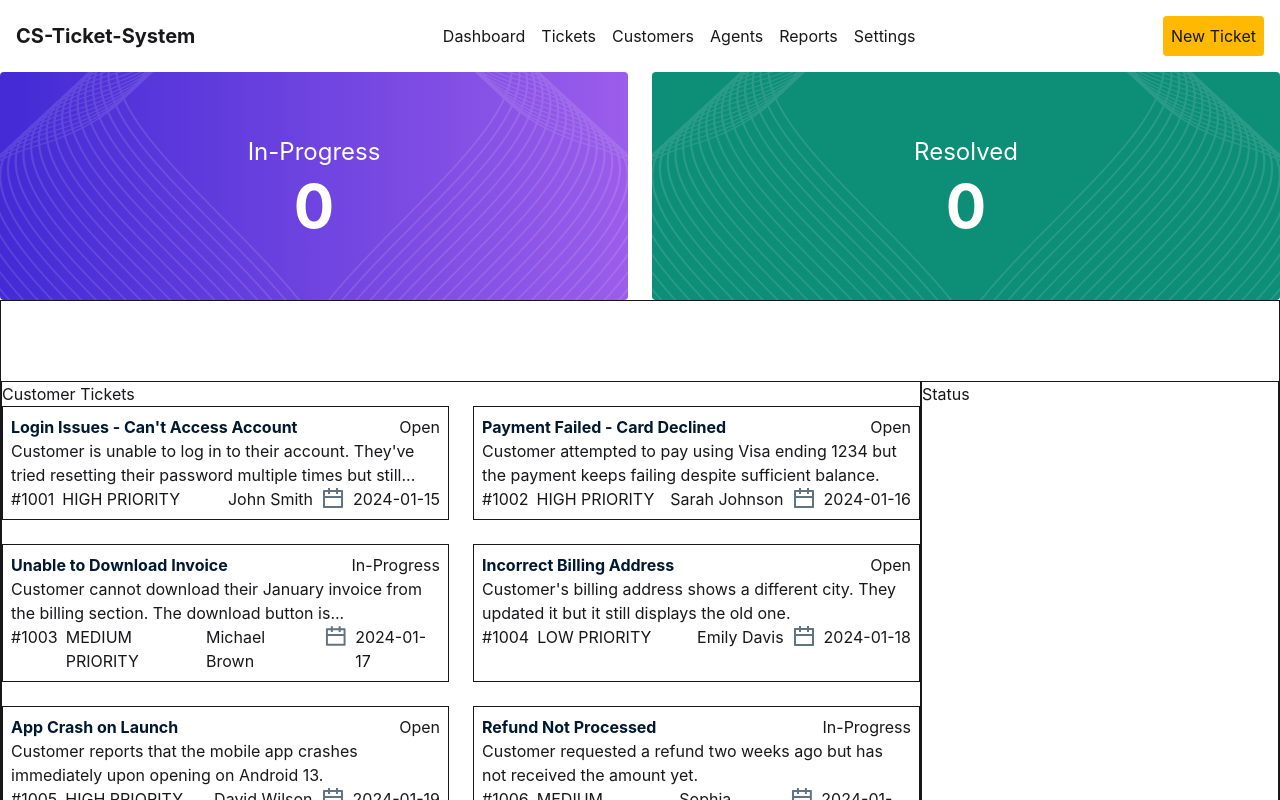
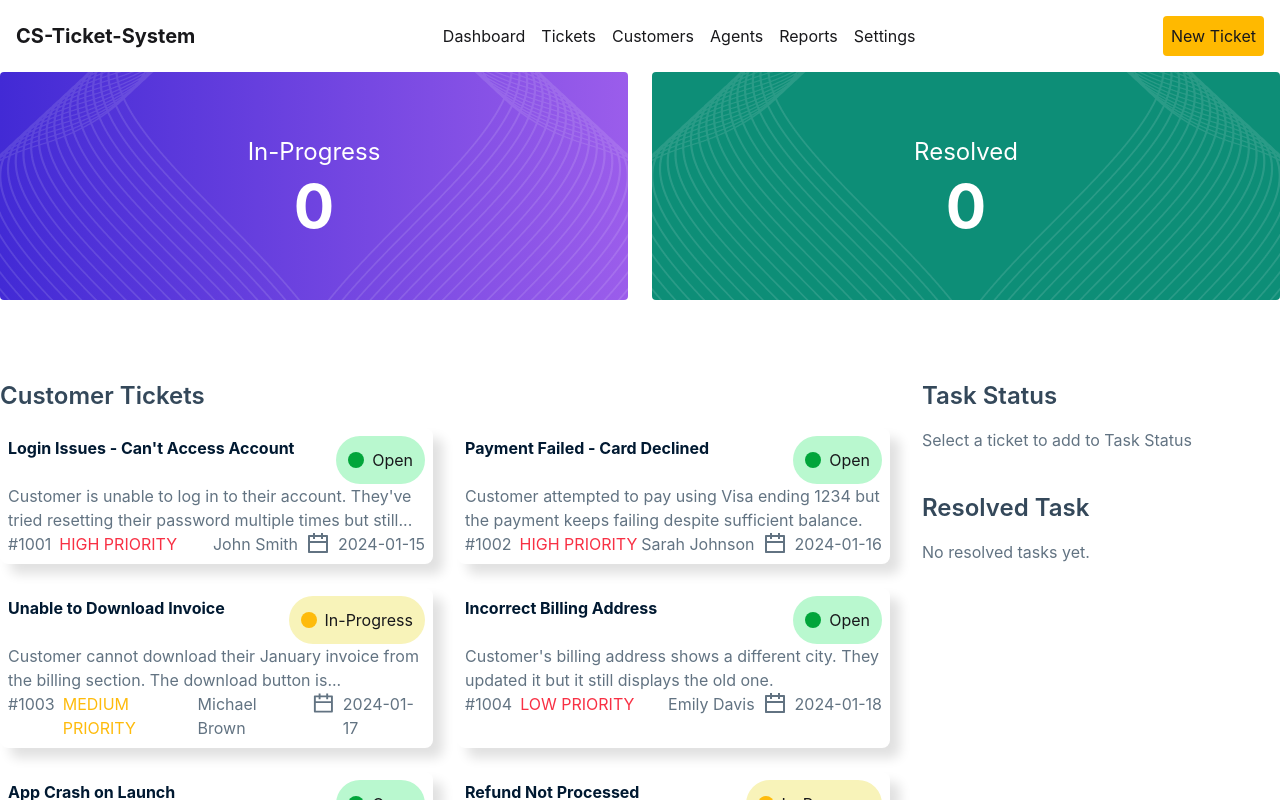
Before and after one commit to Noman172590/Customer_Support_Ticket_Syste, a React (Vite) app: page / in a window 1280 px wide. Shown: the top 800 px of the page. Built offline with nearby package versions, Linux system fonts and the light colour scheme.

Commit message:
Ticket update

```diff
--- a/src/Components/Ticket/Ticket.jsx
+++ b/src/Components/Ticket/Ticket.jsx
@@ -1,33 +1,39 @@
-import React, { use } from "react";
+import  { use } from "react";
 import { DateIcon } from "../../assets";
 
+const sameClass="text-[#627382] text-base"
 const Ticket = ({ data }) => {
   const overAllData = use(data);
   const singeData = overAllData.data;
   console.log(singeData);
   return (
-    <div className="max-w-7xl mx-auto border py-20">
-      <div className="grid grid-cols-[minmax(0,1fr)_358px]">
-        <div className="border">
-          <p>Customer Tickets</p>
+    <div className="max-w-7xl mx-auto  py-20">
+      <div className="grid grid-cols-[minmax(0,1fr)_358px] gap-8">
+        <div>
+          <p className="mb-4 text-[#34485A] font-semibold text-2xl">Customer Tickets</p>
           <div className="grid grid-cols-2 gap-6">
             {singeData.map((item) => (
-              <div className="border p-2">
+              <div className="rounded-lg bg-white shadow-[10px_10px_12px_rgba(0,0,0,0.12)] p-2">
                 <div className="flex justify-between">
                   <p className="text-[#001931] font-bold">
   {item.title}
 </p>
-                  <p>{item.status}</p>
+                  <div className={`flex items-center gap-2 ${item.status==="Open"?"bg-[#B9F8CF]":"bg-[#F8F3B9]"} p-3 rounded-4xl`}>
+                    <div className={`w-4 h-4 rounded-full  ${item.status==="Open"?"bg-[#02A53B]":"bg-[#FEBB0C]"}`}></div>
+                    <div className="">
+                    {item.status}
+                     </div>
+                    </div>
                 </div>
-                <p>{item.description}</p>
+                <p className={sameClass}>{item.description}</p>
                 <div className="flex justify-between">
                   <div className="flex gap-2">
-                    <p>#{item.id}</p>
-                    <p>{item.priority} PRIORITY</p>
+                    <p className={sameClass}>#{item.id}</p>
+                    <p className={`${item.status==="Open"?"text-[#F83044]":"text-[#FEBB0C]"}`}>{item.priority} PRIORITY</p>
                   </div>
                   <div className="flex gap-2">
-                    <p>{item.customer}</p>
-                    <div className="flex gap-2 ">
+                    <p className={sameClass}>{item.customer}</p>
+                    <div className="flex gap-2 text-[#627382]">
                       <DateIcon />
                       {item.date}
                     </div>
@@ -37,7 +43,17 @@ const Ticket = ({ data }) => {
             ))}
           </div>
         </div>
-        <div className="border">Status</div>
+        <div>
+          <div className="mb-10">
+            <p className="mb-4 text-[#34485A] font-semibold text-2xl">Task Status</p>
+            <p className={sameClass}>Select a ticket to add to Task Status</p>
+            </div>
+          <div className="mb-10">
+            <p className="mb-4 text-[#34485A] font-semibold text-2xl">Resolved Task</p>
+            <p className={sameClass}>No resolved tasks yet.</p>
+            </div>
+
+          </div>
       </div>
     </div>
   );
```
